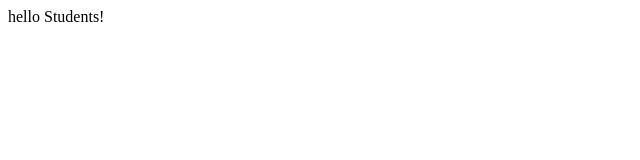
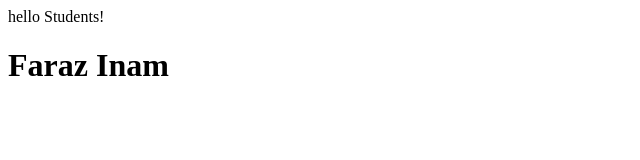
Before and after one commit to Faraz-Inam/random, a plain HTML site: page index.html in a window 1280 px wide. Shown: the whole page, without its empty margins (0-640 px from the left). Drawn offline with Linux system fonts and the light colour scheme.

Commit message:
added my name in h1

```diff
--- a/index.html
+++ b/index.html
@@ -1 +1,2 @@
 <p> hello Students! </p>
+<h1>Faraz Inam</h1>
```
